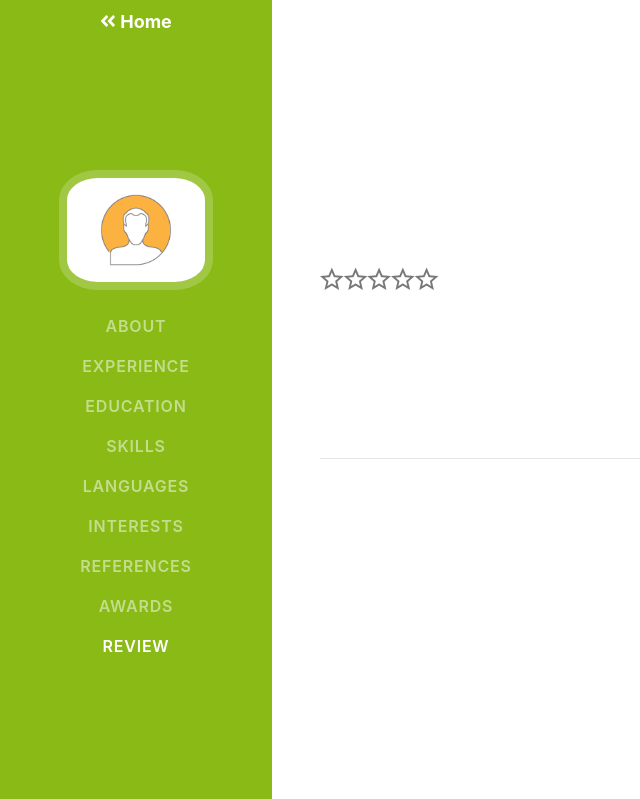
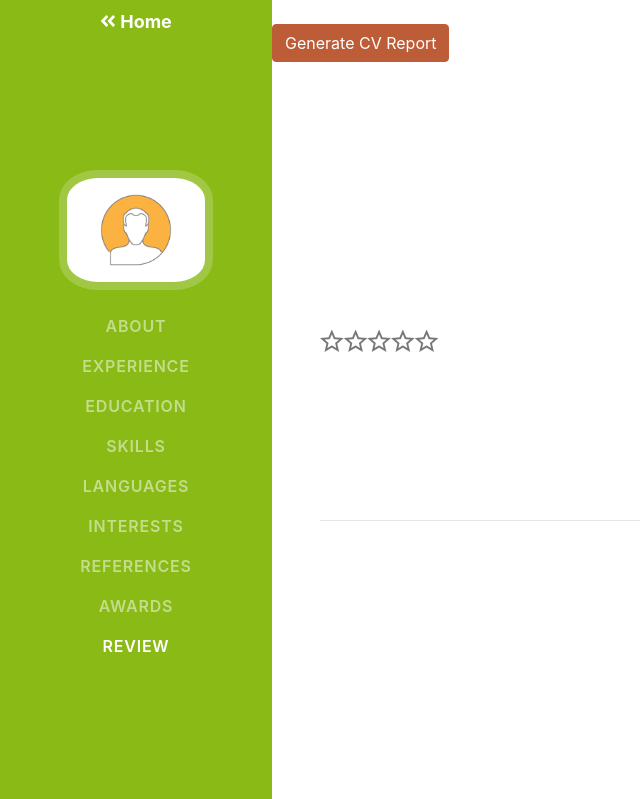
Before and after one commit to calebmayaka/HireSphere-Hiring-System, a Django app: template base/templates/user/applicant/applicant-public-profile.html in a window 1280 px wide. Shown: the top 799 px of the page, without its empty margins (0-640 px from the left). Run offline with Django 3.2, Linux system fonts and the light colour scheme; the template is opened without the code that fills it, so the values that code supplies are empty; some libraries are stand-ins or nearby versions; some web fonts are replaced.

Commit message:
Update applicant-public-profile.html

```diff
--- a/base/templates/user/applicant/applicant-public-profile.html
+++ b/base/templates/user/applicant/applicant-public-profile.html
@@ -25,6 +25,9 @@
 
     <link href="{% static 'assets/applicant/css/styles.css' %}" rel="stylesheet"/>
 </head>
+
+<!-- Print button -->
+<button onclick="window.print()" class="btn btn-primary mt-4 print-button">Generate CV Report</button>
 
 <body id="page-top">
 <!-- Navigation-->
```
